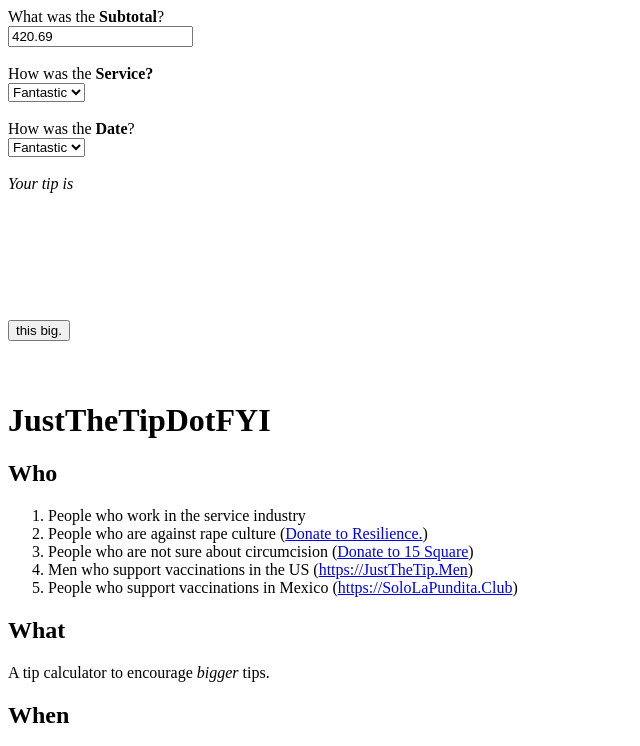
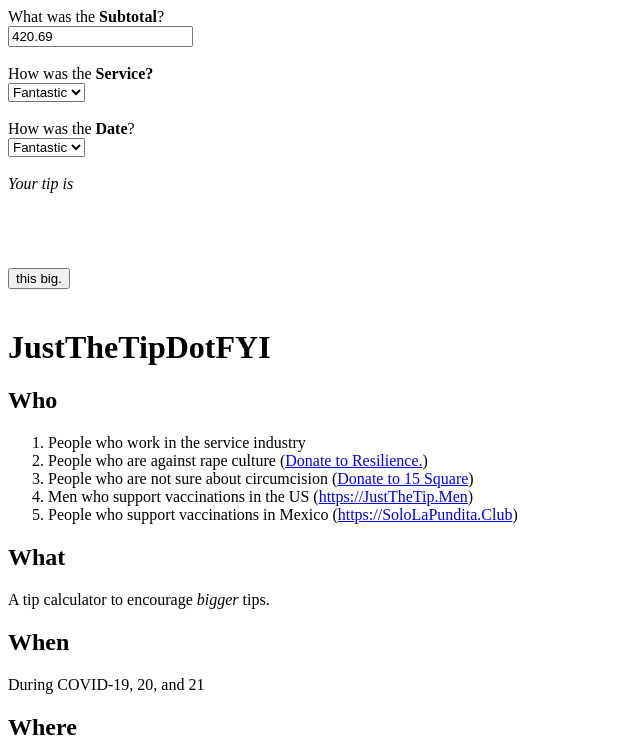
Before and after one commit to aminoche/JustTheTipDotFyi, a plain HTML site: page index.html in a window 1280 px wide. Shown: the top 746 px of the page, without its empty margins (0-640 px from the left). Drawn offline with Linux system fonts and the light colour scheme.

Commit message:
Fix html to fix dissapearing button, bad html

```diff
--- a/index.html
+++ b/index.html
@@ -42,8 +42,7 @@
   <br><br>
   <i>Your tip is</i>
   <br><br>
-  <h1 id="justTheTip">
-</body>
+  <h1 id="justTheTip"></h1>
 <br><br>
 <button id="tipButton" onclick="justTheTip()" value="submit">this big.</button>
 <br><br>
@@ -90,4 +89,5 @@
   <br><a href="https://SoloLaPundita.Club">Vaccines for our friends in Mexico</a></p>
 <br>
 btw, policy makers: people don't need tips...they need a livable wage and access to affordable housing, food, and healthcare. #JustTheTip
+</body>
 </html>
```
